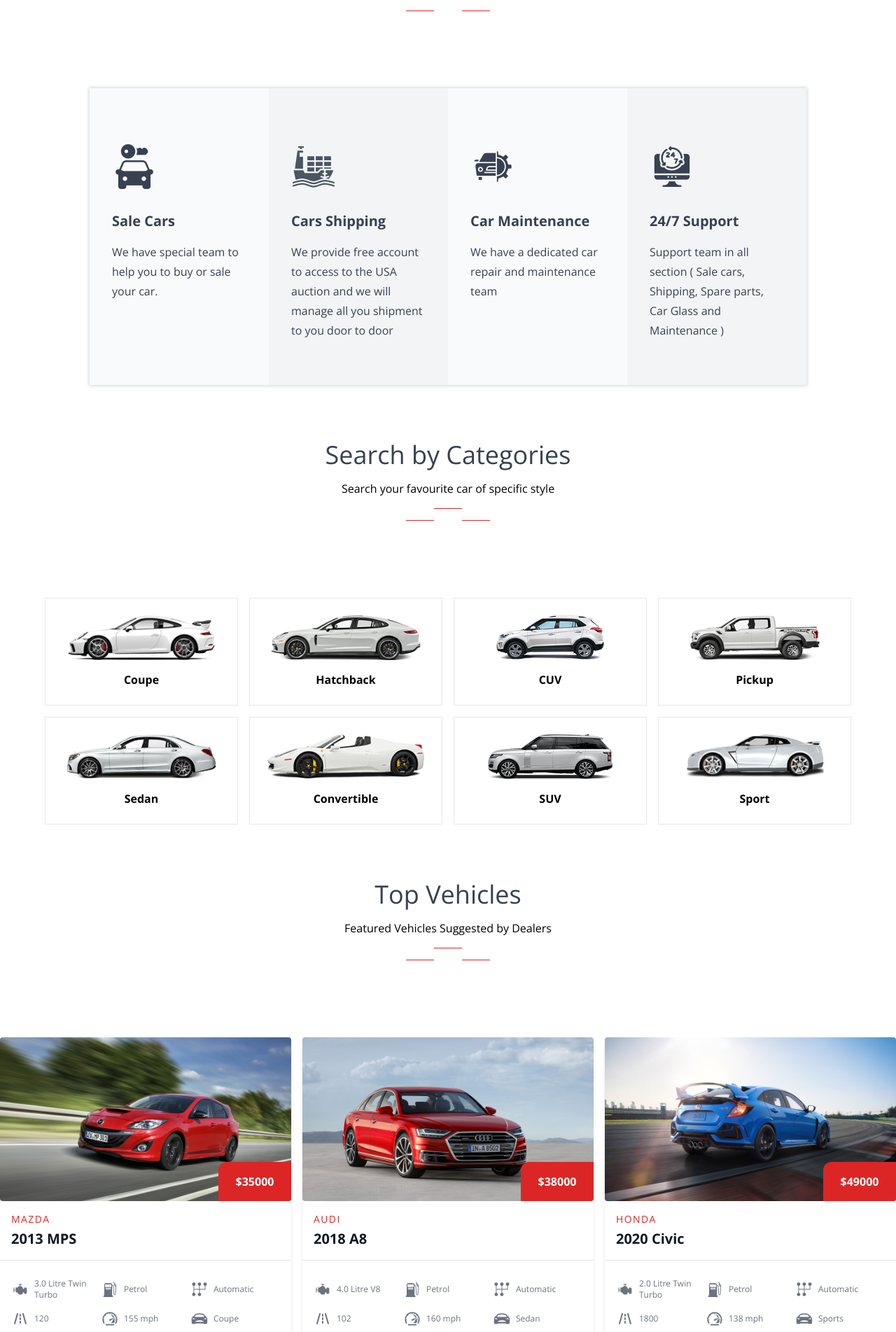
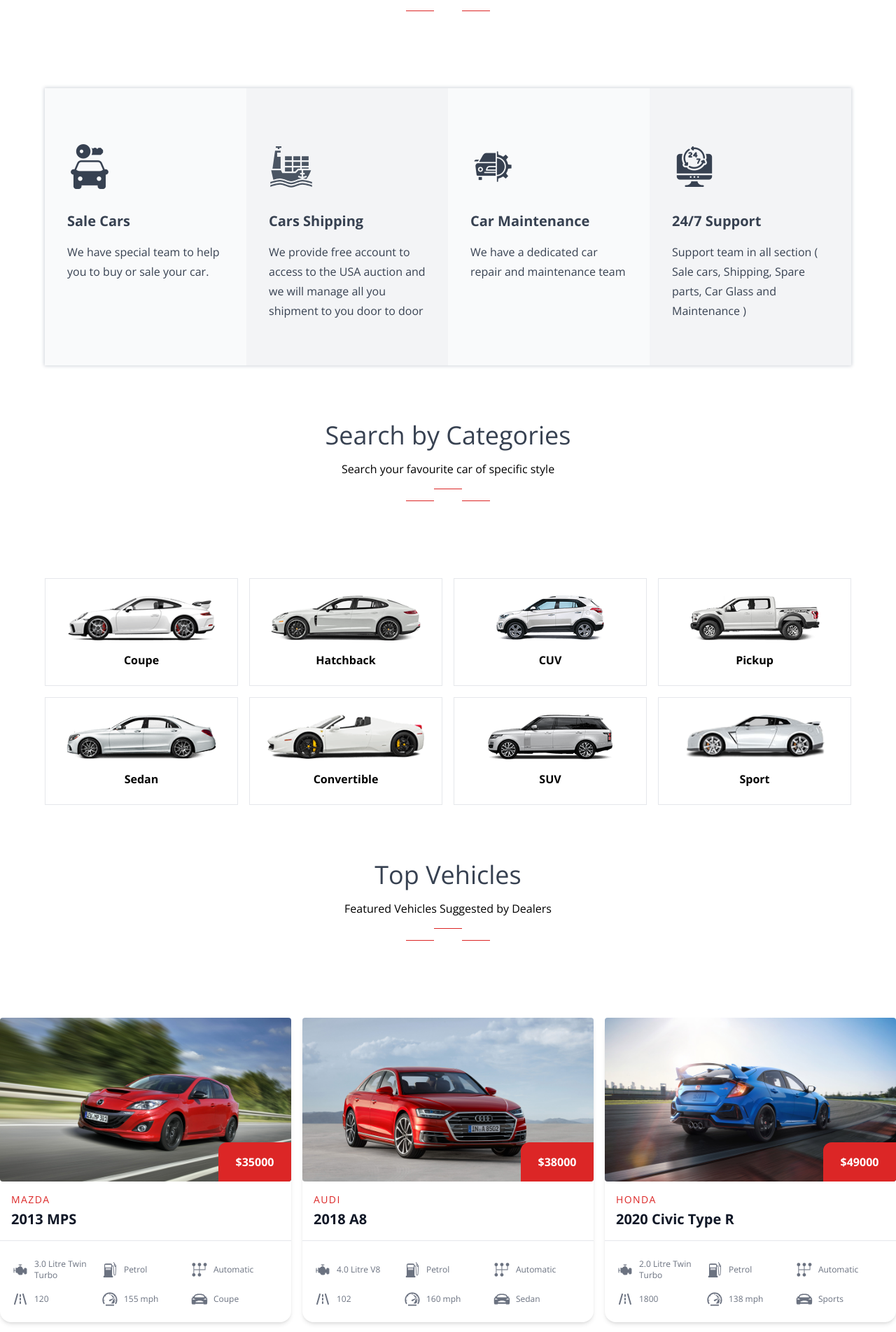
Before and after one commit to Usama-26/ibn.alaoud-cars-dealership-nextjs, a Next.js app: page / in a window 1280 px wide. Shown: the part 960-2863 px from the top of the page at 70% size. Built offline with nearby package versions, Linux system fonts and the light colour scheme.

Commit message:
bug fixes

```diff
--- a/src/pages/data/cars-data.json
+++ b/src/pages/data/cars-data.json
@@ -30,7 +30,7 @@
   {
     "make": "Honda",
     "year": "2020",
-    "model": "Civic",
+    "model": "Civic Type R",
     "engine": "2.0 Litre Twin Turbo",
     "mileage": "1800",
     "topSpeed": "138 mph",
--- a/src/pages/index.jsx
+++ b/src/pages/index.jsx
@@ -574,8 +574,8 @@
             <p className="my-4">Services with excellence is our top priority</p>
             <span className="dashes inline-block h-[1px] w-10 bg-red-600"></span>
           </div>
-          <div className="max-w-5xl mx-auto shadow-[0px_0px_5px_1px_rgb(0,0,0)] shadow-gray-300 flex bg-gray-100">
-            <div className="w-1/3 text-gray-700 transition duration-200 hover:shadow-md hover:scale-110 px-8 py-16 bg-gray-50">
+          <div className="max-w-6xl mx-auto shadow-[0px_0px_5px_1px_rgb(0,0,0)] shadow-gray-300 flex bg-gray-100">
+            <div className="w-1/4 text-gray-700 transition duration-200 hover:shadow-md hover:scale-110 px-8 py-16 bg-gray-50">
               <div className="py-4">
                 <Image
                   src={"/images/icons/icons8-car-rental-64.png"}
@@ -589,7 +589,7 @@
                 We have special team to help you to buy or sale your car.
               </p>
             </div>
-            <div className="w-1/3 text-gray-700 transition duration-200 hover:shadow-md hover:scale-110 px-8 py-16 bg-gray-100">
+            <div className="w-1/4 text-gray-700 transition duration-200 hover:shadow-md hover:scale-110 px-8 py-16 bg-gray-100">
               <div className="py-4">
                 <GiCargoShip className="w-16 h-16 fill-gray-600" />
               </div>
@@ -600,7 +600,7 @@
               </p>
             </div>
 
-            <div className="w-1/3 text-gray-700 transition duration-200 hover:shadow-md hover:scale-110 px-8 py-16 bg-gray-50">
+            <div className="w-1/4 text-gray-700 transition duration-200 hover:shadow-md hover:scale-110 px-8 py-16 bg-gray-50">
               <div className="py-4">
                 <Image
                   src={"/images/icons/icons8-maintenance-64.png"}
@@ -614,7 +614,7 @@
                 We have a dedicated car repair and maintenance team
               </p>
             </div>
-            <div className="w-1/3 text-gray-700 transition duration-200 hover:shadow-md hover:scale-110 px-8 py-16 bg-gray-100">
+            <div className="w-1/4 text-gray-700 transition duration-200 hover:shadow-md hover:scale-110 px-8 py-16 bg-gray-100">
               <div className="py-4">
                 <Image
                   src={"/images/icons/icons8-customer-support-64.png"}
```
